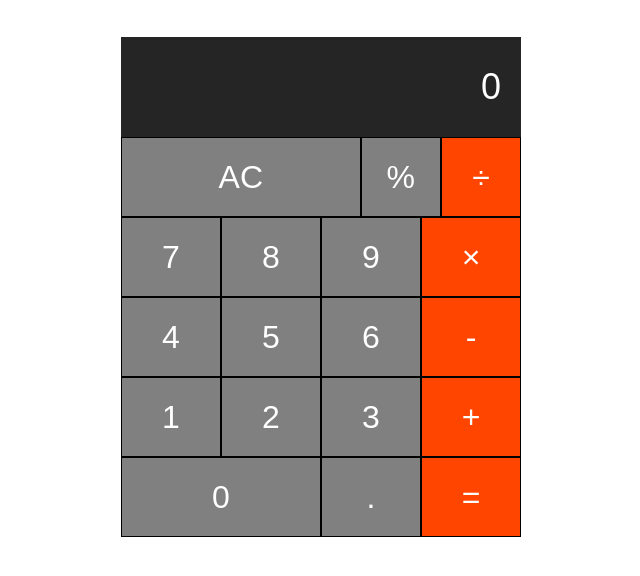
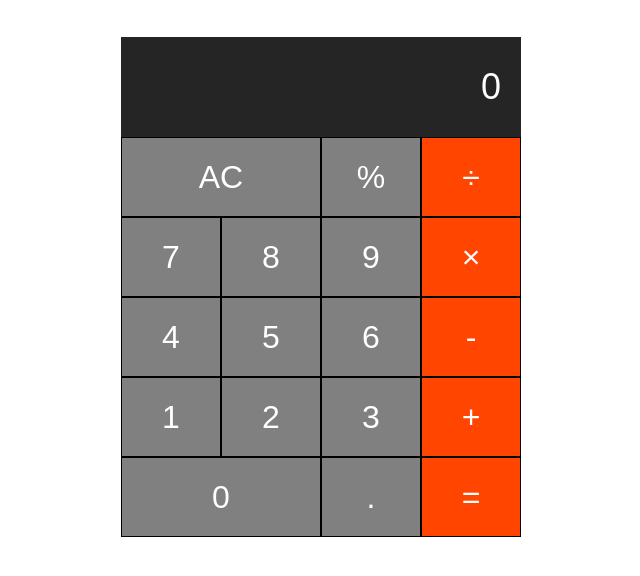
Before and after one commit to novalchristian/novalchristian.github.io, a plain HTML site: page Kalkulator/index.html in a window 1280 px wide. Shown: the part 110-686 px from the top of the page, without its empty margins (319-959 px from the left). Drawn offline with Linux system fonts and the light colour scheme.

Commit message:
Update style.css

```diff
--- a/Kalkulator/style.css
+++ b/Kalkulator/style.css
@@ -54,12 +54,9 @@ button:hover {
   background-color: darkgray;
 }
 
+.all-clear,
 .zero-btn {
   width: 50%;
-}
-
-.all-clear {
-  width: 75%;
 }
 
 .operator,
```
